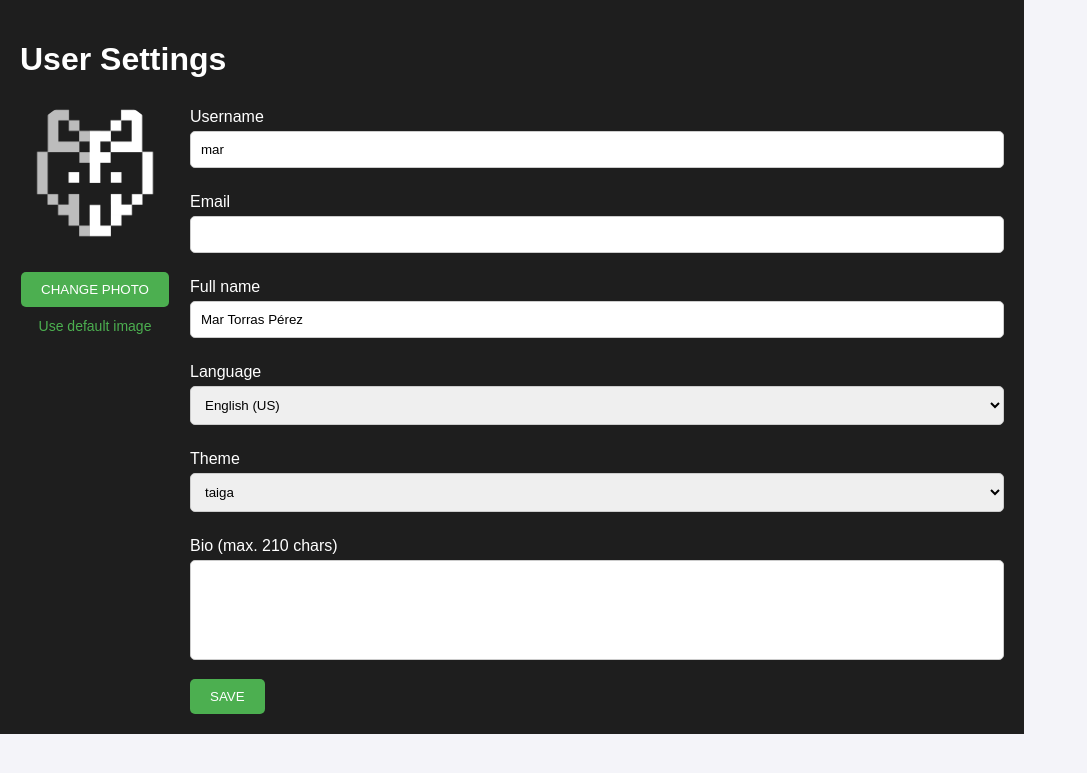
After one commit to it22b-ASW-Project/Boreal-forest, a Django app: page /settings/user-settings/ in a window 1280 px wide. The commit adds this page. Shown: the top 773 px of the page, without its empty margins (0-1087 px from the left). Run offline with Django 5.2, Linux system fonts and the light colour scheme; a user stored in the database is signed in.

Commit message:
Add settings, user settings, and notification templates with corresponding styles and scripts

```diff
--- a/homepage/templates/showAllIssues.html
+++ b/homepage/templates/showAllIssues.html
@@ -70,7 +70,11 @@
   {% empty %}
   <p>No hay issues registrados.</p>
   {% endfor %}
-
+  <div>
+    <form action="/settings/" method="get">
+      <button type="submit">SETTINGS</button>
+    </form>
+  </div>
 </body>
 
 </html>
--- /dev/null
+++ b/homepage/templates/user_settings.html
@@ -0,0 +1,50 @@
+<!DOCTYPE html>
+<html lang="en">
+<head>
+    {% load static %}
+    <meta charset="UTF-8">
+    <meta name="viewport" content="width=device-width, initial-scale=1.0">
+    <title>User Settings</title>
+    <link rel="stylesheet" href="{% static 'css/settings.css' %}">
+</head>
+<body>
+<div class="main-content">
+    <h1>User Settings</h1>
+    <div class="profile-section">
+        <div class="profile-photo">
+            <img src="{% static 'img/default-profile.png' %}" alt="Profile Photo">
+            <button>CHANGE PHOTO</button>
+            <a href="#">Use default image</a>
+        </div>
+        <form>
+            <label for="username">Username</label>
+            <input type="text" id="username" value="{{ username }}">
+
+            <label for="email">Email</label>
+            <input type="email" id="email" value="{{ email }}">
+
+            <label for="full-name">Full name</label>
+            <input type="text" id="full-name" value="{{ full_name }}">
+
+            <label for="language">Language</label>
+            <select id="language">
+                <option>English (US)</option>
+                <option>Español</option>
+            </select>
+
+            <label for="theme">Theme</label>
+            <select id="theme">
+                <option>taiga</option>
+                <option>dark</option>
+                <option>light</option>
+            </select>
+
+            <label for="bio">Bio (max. 210 chars)</label>
+            <textarea id="bio" maxlength="210"></textarea>
+
+            <button type="submit" class="save-button">SAVE</button>
+        </form>
+    </div>
+</div>
+</body>
+</html>
--- a/homepage/urls.py
+++ b/homepage/urls.py
@@ -4,8 +4,13 @@ from django.urls import include,path
 from . import views
 
 urlpatterns = [
+    path('settings/', views.settings, name='settings'),  # Ruta para 'settings'
+    path('settings/user-settings/', views.user_settings, name='user_settings'),
+    path('settings/change-password/', views.change_password, name='change_password'),
+    path('settings/email-notifications/', views.email_notifications, name='email_notifications'),
+    path('settings/desktop-notifications/', views.desktop_notifications, name='desktop_notifications'),
+    path('settings/events/', views.events, name='events'),
     path('issues/', views.showAllIssues),
     path('', views.login),
     path('issues/new/', views.createIssue),
-    path('issue/<int:id>/', views.issueDetail, name='issueDetail')
 ]
--- a/homepage/views.py
+++ b/homepage/views.py
@@ -143,3 +143,30 @@ def issueDetail(request, id):
 
 def login(request):
     return render(request, "login.html")
+
+def settings(request):
+    return render(request, 'settings.html')
+
+def user_settings(request):
+    user = request.user  # Obtiene el usuario autenticado
+    context = {
+        'username': user.username,
+        'email': user.email,
+        'full_name': f"{user.first_name} {user.last_name}",
+        'language': 'English (US)',  # Puedes obtener esto de un modelo o configuración
+        'theme': 'dark',  # Ejemplo de un valor predeterminado
+        'bio': 'Computer Engineering student',  # Puedes obtener esto de un modelo personalizado
+    }
+    return render(request, 'user_settings.html', context)
+
+def change_password(request):
+    return render(request, 'change_password.html')
+
+def email_notifications(request):
+    return render(request, 'email_notifications.html')
+
+def desktop_notifications(request):
+    return render(request, 'desktop_notifications.html')
+
+def events(request):
+    return render(request, 'events.html')
--- /dev/null
+++ b/static/css/settings.css
@@ -0,0 +1,127 @@
+body {
+    font-family: Arial, sans-serif;
+    margin: 0;
+    padding: 0;
+    background-color: #f4f4f9;
+    color: #333;
+}
+
+.settings-container {
+    display: flex;
+    height: 100vh;
+}
+
+/* Sidebar */
+.sidebar {
+    width: 20%;
+    background-color: #333;
+    color: white;
+    padding: 20px;
+    box-sizing: border-box;
+}
+
+.sidebar ul {
+    list-style: none;
+    padding: 0;
+}
+
+.sidebar li {
+    padding: 15px;
+    margin: 10px 0;
+    cursor: pointer;
+    text-align: left;
+    border-radius: 5px;
+}
+
+.sidebar li.active,
+.sidebar li:hover {
+    background-color: #4CAF50;
+}
+
+/* Main Content */
+.main-content {
+    width: 80%;
+    padding: 20px;
+    box-sizing: border-box;
+    background-color: #1e1e1e;
+    color: white;
+}
+
+.main-content h1 {
+    margin-bottom: 20px;
+}
+
+.profile-section {
+    display: flex;
+    gap: 20px;
+}
+
+.profile-photo {
+    text-align: center;
+}
+
+.profile-photo img {
+    width: 150px;
+    height: 150px;
+    border-radius: 50%;
+    margin-bottom: 10px;
+}
+
+.profile-photo button {
+    display: block;
+    margin: 10px auto;
+    padding: 10px 20px;
+    background-color: #4CAF50;
+    color: white;
+    border: none;
+    border-radius: 5px;
+    cursor: pointer;
+}
+
+.profile-photo button:hover {
+    background-color: #45a049;
+}
+
+.profile-photo a {
+    color: #4CAF50;
+    text-decoration: none;
+    font-size: 14px;
+}
+
+form {
+    flex: 1;
+}
+
+form label {
+    display: block;
+    margin: 10px 0 5px;
+}
+
+form input,
+form select,
+form textarea {
+    width: 100%;
+    padding: 10px;
+    margin-bottom: 15px;
+    border: 1px solid #ccc;
+    border-radius: 5px;
+    box-sizing: border-box;
+}
+
+form textarea {
+    resize: none;
+    height: 100px;
+}
+
+.save-button {
+    background-color: #4CAF50;
+    color: white;
+    padding: 10px 20px;
+    border: none;
+    border-radius: 5px;
+    cursor: pointer;
+}
+
+.save-button:hover {
+    background-color: #45a049;
+}
```
Also changed, not shown: boreal_forest/settings.py (+7 -1 lines), homepage/templates/change_password.html (added, +11 -0 lines), homepage/templates/desktop_notifications.html (added, +11 -0 lines), homepage/templates/email_notifications.html (added, +11 -0 lines), homepage/templates/events.html (added, +11 -0 lines), homepage/templates/settings.html (added, +32 -0 lines), static/js/settings.js (added, +37 -0 lines), boreal_forest.sqlite3, static/img/default-profile.png (added), 1 other file.
